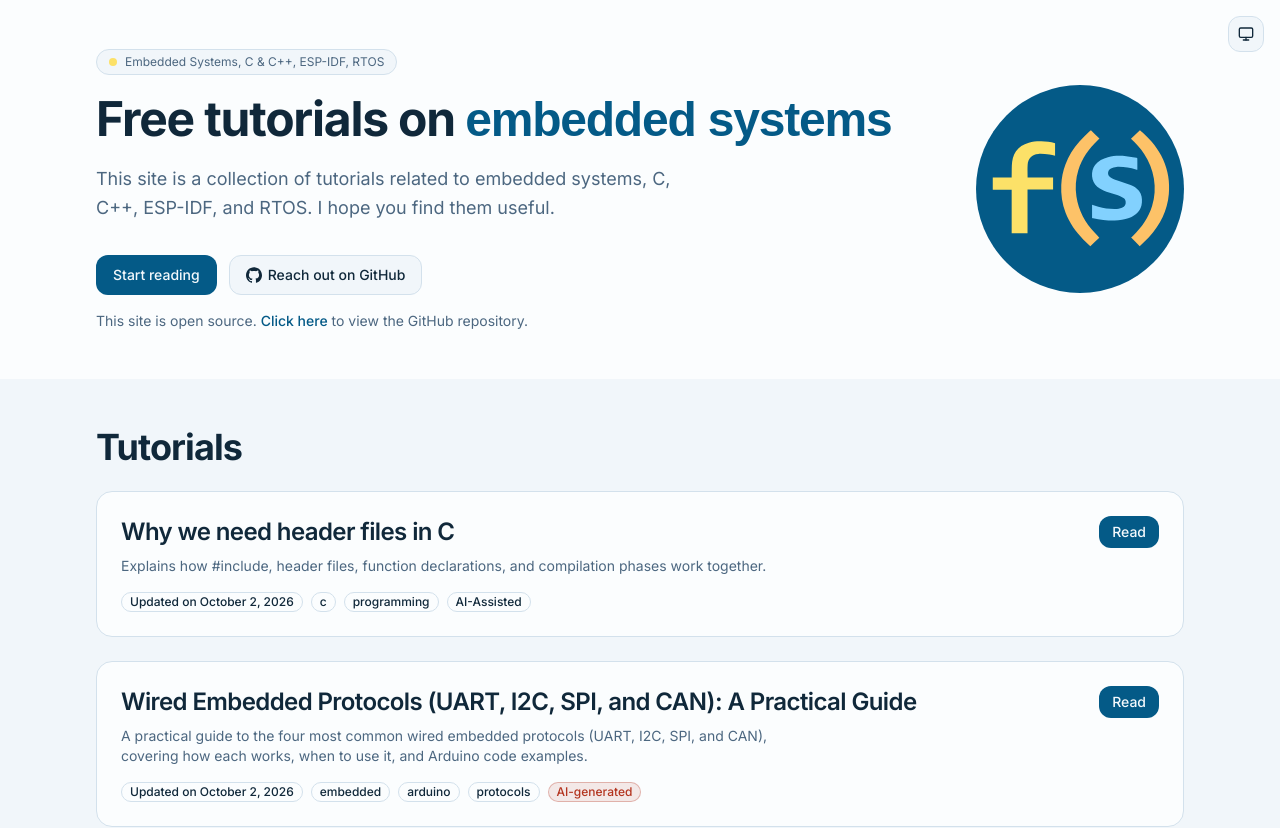
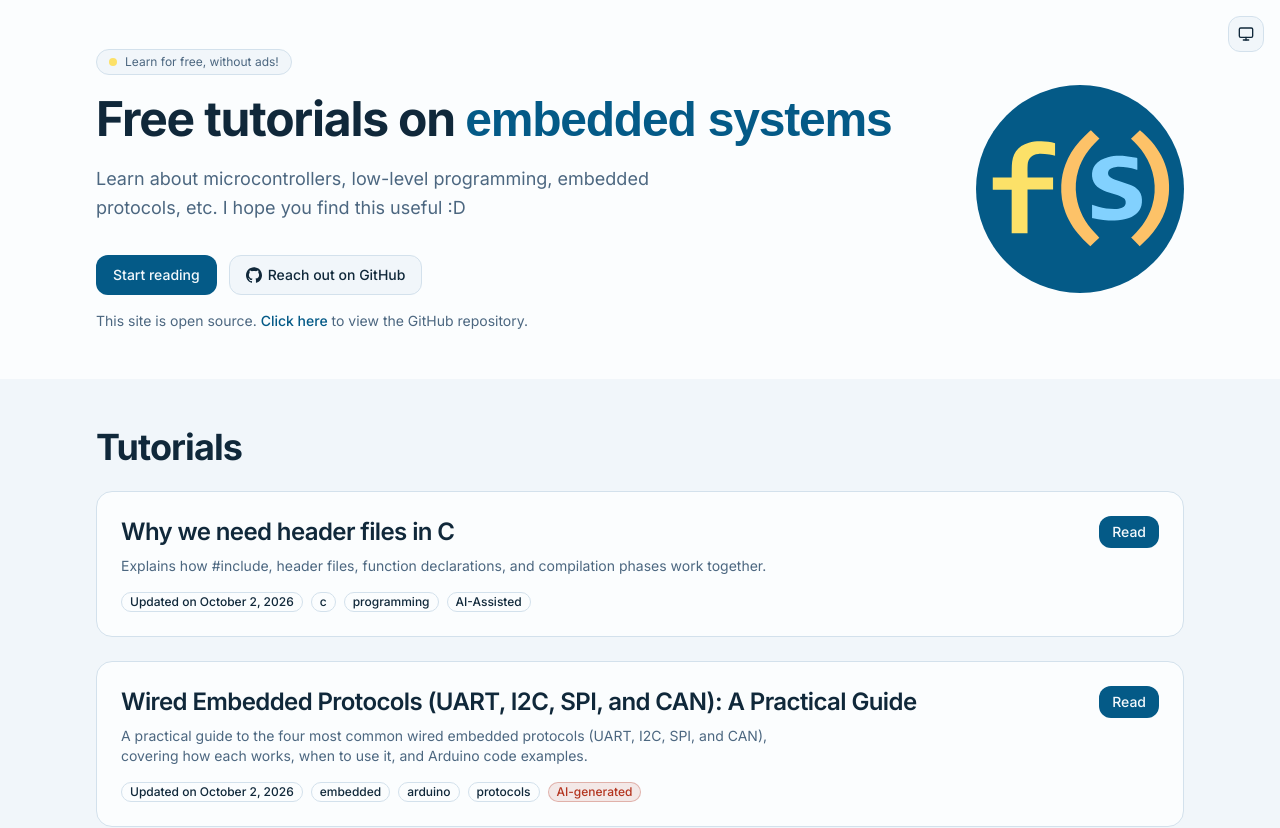
Before and after one commit to effessdev/effessdev.github.io, a Next.js app: page / in a window 1280 px wide. Shown: the top 828 px of the page. Built offline with nearby package versions, Linux system fonts and the light colour scheme; a web font is replaced by a local one.

Commit message:
update hero

```diff
--- a/src/app/page.tsx
+++ b/src/app/page.tsx
@@ -1,8 +1,13 @@
 import type { Metadata } from "next";
 import ContentList from "@/components/content-list";
-import { Hero } from "@/components/hero";
 import { brand } from "@/lib/brand";
 import { getContentListings } from "@/lib/content";
+import { Logo } from "@/components/logo";
+import { SocialIcon } from "@/components/social-icon";
+import { btn } from "@/components/ui";
+import { repoUrl, socials } from "@/lib/brand";
+
+const github = socials.find((social) => social.label === "GitHub")!;
 
 export const metadata: Metadata = {
   title: "Embedded Systems Tutorials",
@@ -14,7 +19,60 @@ export default function Home() {
 
   return (
     <>
-      <Hero />
+      <section className="bg-card">
+        <div className="mx-auto flex w-full max-w-6xl flex-col items-start gap-10 px-4 py-12 sm:px-6 md:flex-row md:items-center lg:px-8">
+          <div className="flex-1">
+            <p className="inline-flex items-center gap-2 rounded-full border border-border bg-background px-3 py-1 text-xs text-muted-foreground">
+              <span className="h-2 w-2 rounded-full bg-secondary" aria-hidden />
+              Learn for free, without ads!
+            </p>
+
+            <h1 className="mt-5 text-4xl font-bold tracking-tight text-foreground sm:text-5xl">
+              Free tutorials on{" "}
+              <span className="font-display text-primary">
+                embedded systems
+              </span>
+            </h1>
+
+            <p className="mt-5 max-w-xl text-lg leading-relaxed text-muted-foreground">
+              Learn about microcontrollers, low-level programming, embedded
+              protocols, etc. I hope you find this useful :D
+            </p>
+
+            <div className="mt-8 flex flex-wrap items-center gap-3">
+              <a href="#tutorials" className={btn({ size: "lg" })}>
+                Start reading
+              </a>
+              <a
+                href={github.href}
+                target="_blank"
+                rel="noreferrer"
+                className={btn({ variant: "outline", size: "lg" })}
+              >
+                <SocialIcon label="GitHub" />
+                Reach out on GitHub
+              </a>
+            </div>
+
+            <p className="mt-4 text-sm text-muted-foreground">
+              This site is open source.{" "}
+              <a
+                href={repoUrl}
+                target="_blank"
+                rel="noreferrer"
+                className="font-medium text-primary underline-offset-4 hover:underline"
+              >
+                Click here
+              </a>{" "}
+              to view the GitHub repository.
+            </p>
+          </div>
+
+          <div className="mx-auto hidden shrink-0 md:block">
+            <Logo className="h-52 w-52" />
+          </div>
+        </div>
+      </section>
 
       <div
         id="tutorials"
--- a/src/components/hero.tsx
+++ /dev/null
@@ -1,67 +0,0 @@
-import { Logo } from "@/components/logo";
-import { SocialIcon } from "@/components/social-icon";
-import { btn } from "@/components/ui";
-import { repoUrl, socials } from "@/lib/brand";
-
-const github = socials.find((social) => social.label === "GitHub")!;
-
-/**
- * The front door. The mark reads as `f()` — a function call broadcasting a
- * signal — so the hero leans into that: short, technical, a little cheeky.
- */
-export function Hero() {
-  return (
-    <section className="bg-card">
-      <div className="mx-auto flex w-full max-w-6xl flex-col items-start gap-10 px-4 py-12 sm:px-6 md:flex-row md:items-center lg:px-8">
-        <div className="flex-1">
-          <p className="inline-flex items-center gap-2 rounded-full border border-border bg-background px-3 py-1 text-xs text-muted-foreground">
-            <span className="h-2 w-2 rounded-full bg-secondary" aria-hidden />
-            Embedded Systems, C & C++, ESP-IDF, RTOS
-          </p>
-
-          <h1 className="mt-5 text-4xl font-bold tracking-tight text-foreground sm:text-5xl">
-            Free tutorials on{" "}
-            <span className="font-display text-primary">embedded systems</span>
-          </h1>
-
-          <p className="mt-5 max-w-xl text-lg leading-relaxed text-muted-foreground">
-            This site is a collection of tutorials related to embedded systems,
-            C, C++, ESP-IDF, and RTOS. I hope you find them useful.
-          </p>
-
-          <div className="mt-8 flex flex-wrap items-center gap-3">
-            <a href="#tutorials" className={btn({ size: "lg" })}>
-              Start reading
-            </a>
-            <a
-              href={github.href}
-              target="_blank"
-              rel="noreferrer"
-              className={btn({ variant: "outline", size: "lg" })}
-            >
-              <SocialIcon label="GitHub" />
-              Reach out on GitHub
-            </a>
-          </div>
-
-          <p className="mt-4 text-sm text-muted-foreground">
-            This site is open source.{" "}
-            <a
-              href={repoUrl}
-              target="_blank"
-              rel="noreferrer"
-              className="font-medium text-primary underline-offset-4 hover:underline"
-            >
-              Click here
-            </a>{" "}
-            to view the GitHub repository.
-          </p>
-        </div>
-
-        <div className="mx-auto hidden shrink-0 md:block">
-          <Logo className="h-52 w-52" />
-        </div>
-      </div>
-    </section>
-  );
-}
```
